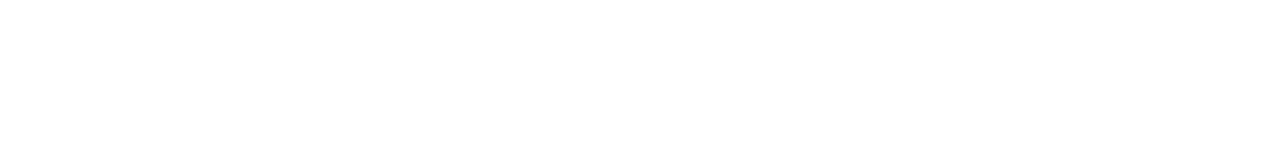
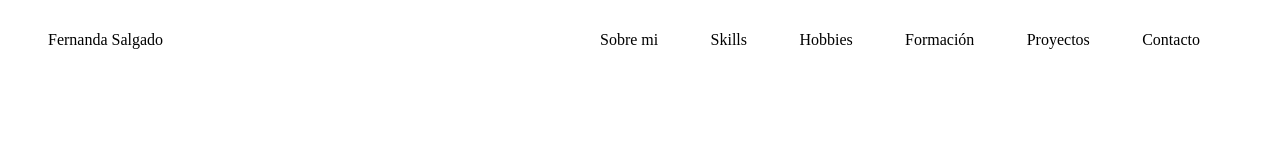
Before and after one commit to Mafsapan/Challenge-Portafolio, a plain HTML site: page index.html in a window 1280 px wide. Drawn offline with Linux system fonts and the light colour scheme.

Commit message:
ajustes de la cabecera

```diff
--- /dev/null
+++ b/css/cabecera.css
@@ -0,0 +1,5 @@
+.cabecera{
+    display: flex;
+    justify-content: space-between;
+    margin: 2rem 5rem 0 3rem;
+}
--- /dev/null
+++ b/css/menu/menu-link.css
@@ -0,0 +1,4 @@
+.menu__link{
+    text-decoration: none;
+    color: black;
+}
--- /dev/null
+++ b/css/menu/menu-lista.css
@@ -0,0 +1,5 @@
+.menu__lista{
+    display: flex;
+    width: 600px;
+    justify-content: space-between;
+}
--- a/index.html
+++ b/index.html
@@ -5,8 +5,27 @@
             <meta name="viewport" content="width=device-width">
             <title>Portafolio</title>
             <link rel="stylesheet" href="css/reset.css">
+            <link rel="stylesheet" href="css/cabecera.css">
+            <link rel="stylesheet" href="css/nombre.css">
+            <link rel="stylesheet" href="css/menu.css">
+            <link rel="stylesheet" href="css/menu/menu-lista.css">
+            <link rel="stylesheet" href="css/menu/menu-item.css">
+            <link rel="stylesheet" href="css/menu/menu-link.css">
         </head>
         <body>
+            <header class="cabecera">
+                <h2 class="nombre">Fernanda Salgado</h2>
+                <nav class="menu">
+                    <ul class="menu__lista">
+                        <li class="menu__item"><a class="menu__link" href="#">Sobre mi</a></li>
+                        <li class="menu__item"><a class="menu__link" href="#">Skills</a></li>
+                        <li class="menu__item"><a class="menu__link" href="#">Hobbies</a></li>
+                        <li class="menu__item"><a class="menu__link" href="#">Formación</a></li>
+                        <li class="menu__item"><a class="menu__link" href="#">Proyectos</a></li>
+                        <li class="menu__item"><a class="menu__link" href="#">Contacto</a></li>
+                    </ul>
+                </nav>
+            </header>
 
         </body>
     </html>
```
Also changed, not shown: css/menu/menu-item.css (added), css/nombre.css (added).
